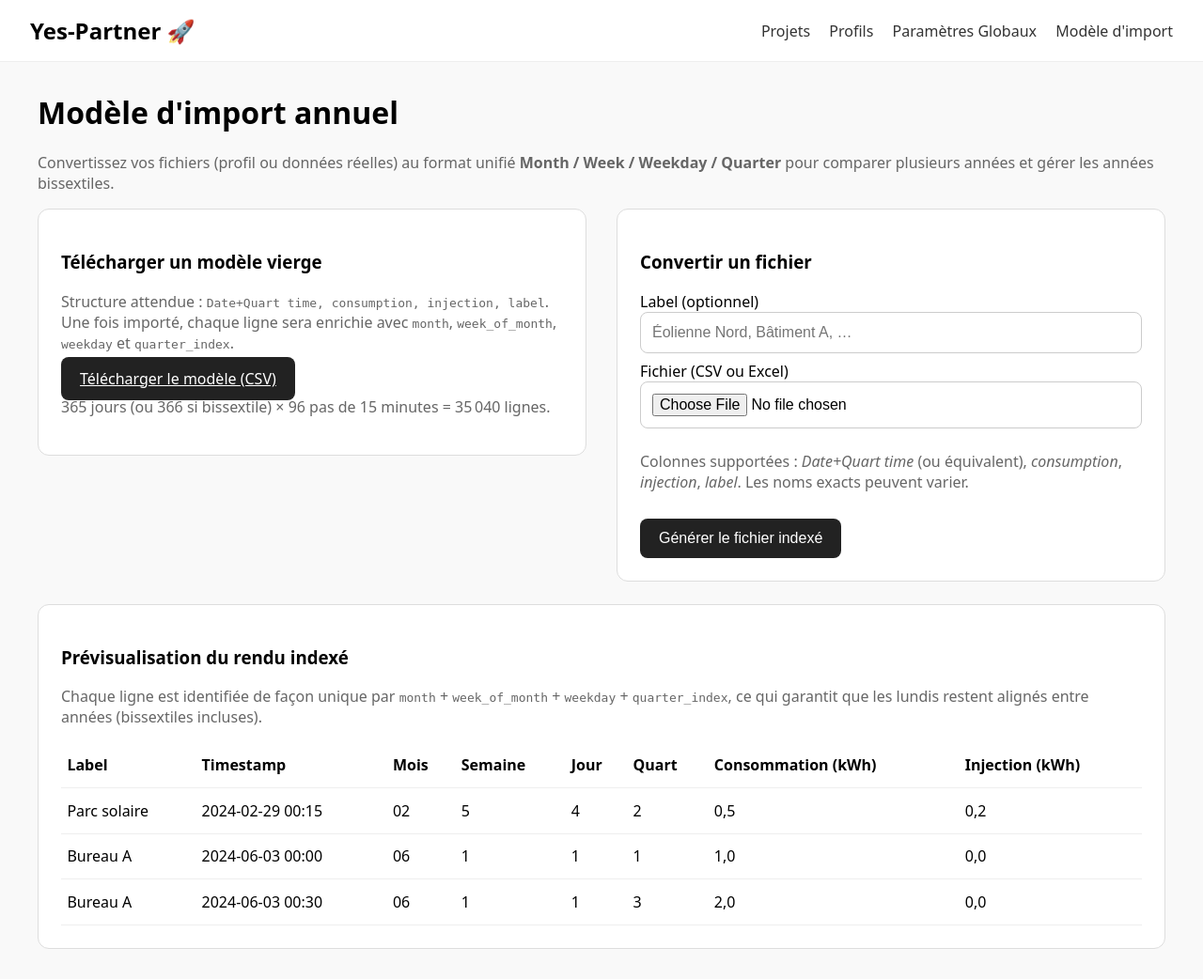
After one commit to Juvenes/yes-partener, a Django app: page /ingestion-templates/ in a window 1280 px wide. The commit adds this page. Shown: the whole page at 94% size. Run offline with Django 5.2, Linux system fonts and the light colour scheme.

Commit message:
Add indexed template helper for annual time series

```diff
--- a/core/views.py
+++ b/core/views.py
@@ -40,7 +40,9 @@ from .stage3 import (
 )
 from .timeseries import (
     TimeseriesError,
+    attach_calendar_index,
     build_metadata,
+    build_indexed_template,
     parse_member_timeseries,
     parse_profile_timeseries,
 )
@@ -93,6 +95,48 @@ def global_parameter_list(request):
         "gp_form": gp_form,
         "gp_list": gp_list
     })
+
+
+def template_helper(request):
+    """Provide a simple template and converter for annual 15-minute files."""
+
+    if request.method == "POST":
+        upload = request.FILES.get("timeseries_file")
+        label = request.POST.get("label", "").strip()
+        if not upload:
+            messages.error(request, "Veuillez sélectionner un fichier à convertir.")
+            return redirect("template_helper")
+
+        try:
+            converted = build_indexed_template(upload, label=label or None)
+        except TimeseriesError as exc:
+            messages.error(request, str(exc))
+            return redirect("template_helper")
+
+        buffer = io.StringIO()
+        converted.to_csv(buffer, index=False)
+        buffer.seek(0)
+
+        response = HttpResponse(buffer.getvalue(), content_type="text/csv")
+        filename = slugify(label or upload.name.rsplit(".", 1)[0] or "timeseries")
+        response["Content-Disposition"] = f'attachment; filename="{filename}_indexed.csv"'
+        return response
+
+    example = build_indexed_template(
+        io.StringIO(
+            "Date+Quart time;consumption;injection;label\n"
+            "2024-06-03 00:00;1;0;Bureau A\n"
+            "2024-06-03 00:30;2;0;Bureau A\n"
+            "2024-02-29 00:15;0.5;0.2;Parc solaire\n"
+        )
+    )
+
+    preview = example.head(6).to_dict("records")
+    return render(
+        request,
+        "core/template_helper.html",
+        {"preview_rows": preview},
+    )
 
 
 @require_http_methods(["POST"])
@@ -479,13 +523,15 @@ def csv_template_timeseries(request):
     response = HttpResponse(content_type="text/csv")
     response["Content-Disposition"] = 'attachment; filename="timeseries_template.csv"'
     writer = csv.writer(response)
-    writer.writerow(["Time", "Production", "Consommation"])
+    writer.writerow(["Date+Quart time", "consumption", "injection", "label"])
 
-    t = datetime(2000, 1, 1, 0, 0)
+    base = datetime(2024, 1, 1, 0, 0)
     step = timedelta(minutes=15)
-    for _ in range(96):
-        writer.writerow([t.strftime("%H:%M"), "", ""])
-        t += step
+    for _ in range(8):
+        writer.writerow([base.strftime("%Y-%m-%d %H:%M"), "", "", "Exemple"])
+        base += step
+    writer.writerow(["...", "", "", ""])
+    writer.writerow(["(35 040 lignes sur une année complète)", "", "", ""])
     return response
 
 def project_analysis_page(request, project_id):
--- a/templates/core/base.html
+++ b/templates/core/base.html
@@ -27,6 +27,7 @@
       <a href="{% url 'project_list' %}">Projets</a>
       <a href="{% url 'profiles' %}">Profils</a>
       <a href="{% url 'global_parameters' %}">Paramètres Globaux</a>
+      <a href="{% url 'template_helper' %}">Modèle d'import</a>
     </nav>
   </header>
 
--- /dev/null
+++ b/templates/core/template_helper.html
@@ -0,0 +1,67 @@
+{% extends "core/base.html" %}
+
+{% block title %}Modèle d'import – Yes-Partner{% endblock %}
+
+{% block content %}
+  <h1>Modèle d'import annuel</h1>
+  <p class="muted">Convertissez vos fichiers (profil ou données réelles) au format unifié <strong>Month / Week / Weekday / Quarter</strong> pour comparer plusieurs années et gérer les années bissextiles.</p>
+
+  <div class="grid">
+    <div class="card">
+      <h3>Télécharger un modèle vierge</h3>
+      <p class="muted">Structure attendue : <code>Date+Quart time, consumption, injection, label</code>. Une fois importé, chaque ligne sera enrichie avec <code>month</code>, <code>week_of_month</code>, <code>weekday</code> et <code>quarter_index</code>.</p>
+      <a class="btn" href="{% url 'csv_template_timeseries' %}">Télécharger le modèle (CSV)</a>
+      <p style="margin-top:.5rem" class="muted">365 jours (ou 366 si bissextile) × 96 pas de 15 minutes = 35 040 lignes.</p>
+    </div>
+
+    <div class="card">
+      <h3>Convertir un fichier</h3>
+      <form method="post" enctype="multipart/form-data">
+        {% csrf_token %}
+        <label for="label">Label (optionnel)</label>
+        <input id="label" class="input" type="text" name="label" placeholder="Éolienne Nord, Bâtiment A, …">
+
+        <label for="timeseries_file">Fichier (CSV ou Excel)</label>
+        <input id="timeseries_file" class="input" type="file" name="timeseries_file" accept=".csv,.xls,.xlsx" required>
+        <p class="muted">Colonnes supportées : <em>Date+Quart time</em> (ou équivalent), <em>consumption</em>, <em>injection</em>, <em>label</em>. Les noms exacts peuvent varier.</p>
+
+        <button class="btn" type="submit" style="margin-top:.75rem">Générer le fichier indexé</button>
+      </form>
+    </div>
+  </div>
+
+  <div class="card">
+    <h3>Prévisualisation du rendu indexé</h3>
+    <p class="muted">Chaque ligne est identifiée de façon unique par <code>month</code> + <code>week_of_month</code> + <code>weekday</code> + <code>quarter_index</code>, ce qui garantit que les lundis restent alignés entre années (bissextiles incluses).</p>
+    <table>
+      <thead>
+        <tr>
+          <th>Label</th>
+          <th>Timestamp</th>
+          <th>Mois</th>
+          <th>Semaine</th>
+          <th>Jour</th>
+          <th>Quart</th>
+          <th>Consommation (kWh)</th>
+          <th>Injection (kWh)</th>
+        </tr>
+      </thead>
+      <tbody>
+        {% for row in preview_rows %}
+          <tr>
+            <td>{{ row.label }}</td>
+            <td>{{ row.timestamp }}</td>
+            <td>{{ row.month }}</td>
+            <td>{{ row.week_of_month }}</td>
+            <td>{{ row.weekday }}</td>
+            <td>{{ row.quarter_index }}</td>
+            <td>{{ row.consumption_kwh }}</td>
+            <td>{{ row.injection_kwh }}</td>
+          </tr>
+        {% empty %}
+          <tr><td colspan="8" class="muted">Aucune donnée à afficher.</td></tr>
+        {% endfor %}
+      </tbody>
+    </table>
+  </div>
+{% endblock %}
--- a/yespartener/urls.py
+++ b/yespartener/urls.py
@@ -47,6 +47,7 @@ urlpatterns = [
     # New dedicated pages
     path("profiles/", v.profile_list, name="profiles"),
     path("global-parameters/", v.global_parameter_list, name="global_parameters"),
+    path("ingestion-templates/", v.template_helper, name="template_helper"),
 
     # Keep create views, but they will redirect differently
     path("profiles/create/", v.profile_create, name="profile_create"),
```
Also changed, not shown: core/tests.py (+36 -1 lines), core/timeseries.py (+136 -10 lines).
